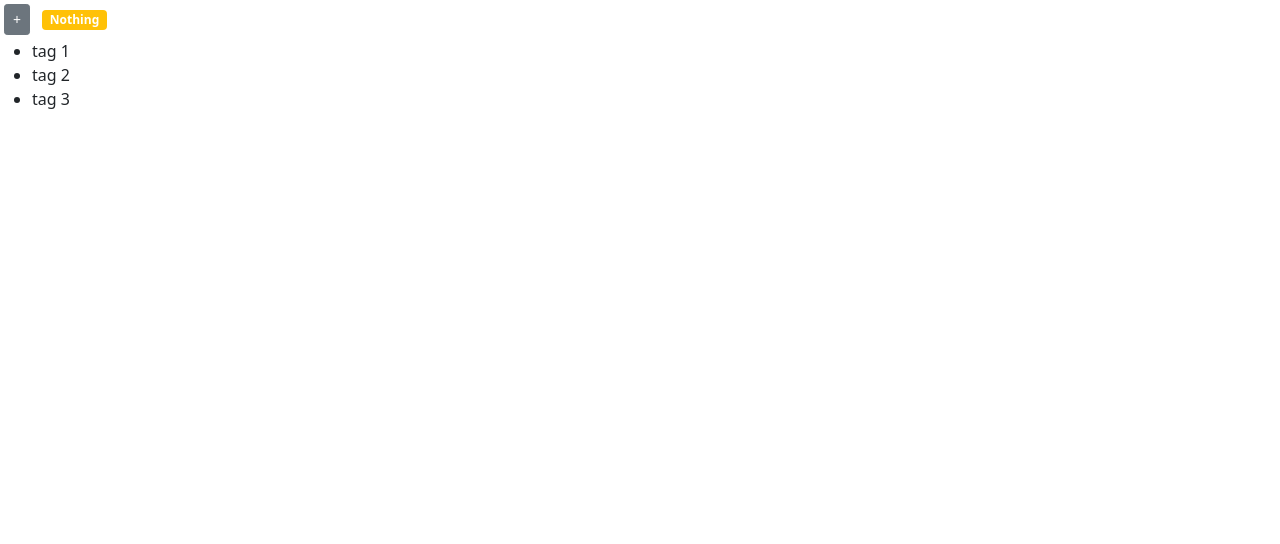
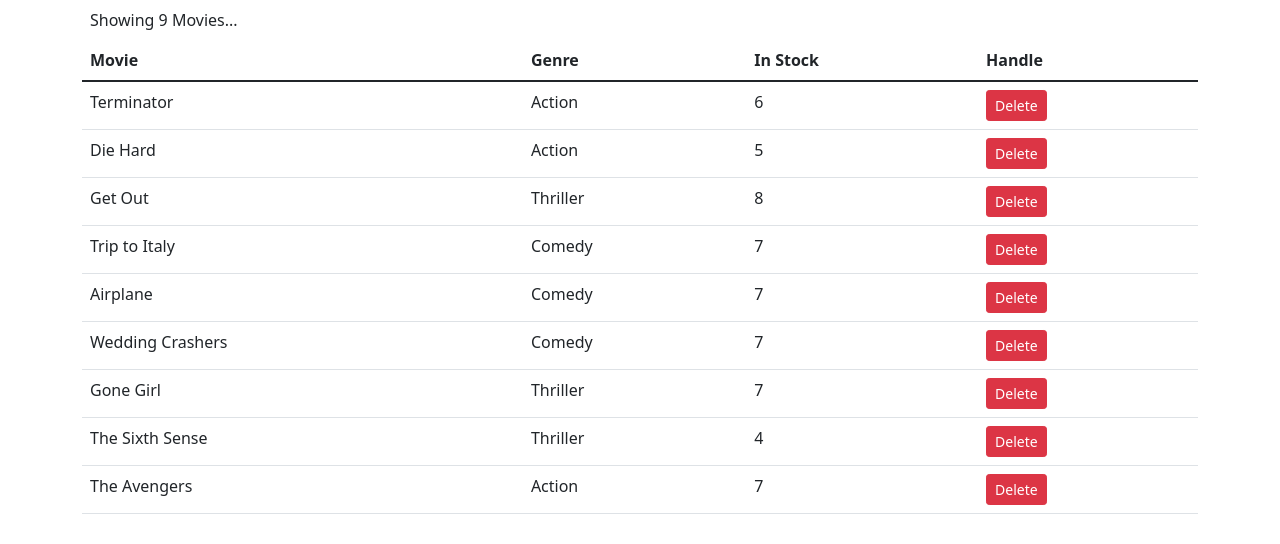
Before and after one commit to anasabufarraj/hello_react, a React (Create React App) app: page / in a window 1280 px wide. Shown: the top 544 px of the page. Built offline with nearby package versions, Linux system fonts and the light colour scheme.

Commit message:
My solution to exercise 37

```diff
--- /dev/null
+++ b/src/components/movies.jsx
@@ -0,0 +1,62 @@
+import React, { Component } from 'react';
+import { getMovies, deleteMovie } from '../services/fakeMovieService';
+
+class Movies extends Component {
+  state = {
+    movies: getMovies(),
+  };
+
+  render() {
+    return (
+      <div className="container">
+        <p className="m-2 my-2">{this.emptyState()}...</p>
+        <table className="table table-hover">
+          <thead>
+            <tr>
+              <th scope="col">Movie</th>
+              <th scope="col">Genre</th>
+              <th scope="col">In Stock</th>
+              <th scope="col">Handle</th>
+            </tr>
+          </thead>
+          <tbody>
+            {this.state.movies.map((movie) => (
+              <tr key={this.randomId()}>
+                <td key={this.randomId()}>{movie.title}</td>
+                <td key={this.randomId()}>{movie.genre.name}</td>
+                <td key={this.randomId()}>{movie.numberInStock}</td>
+                <td key={this.randomId()}>
+                  <button
+                    onClick={() => this.updateTable(movie._id)}
+                    className="btn btn-danger btn-sm"
+                  >
+                    Delete
+                  </button>
+                </td>
+              </tr>
+            ))}
+          </tbody>
+        </table>
+      </div>
+    );
+  }
+
+  emptyState() {
+    if (this.state.movies.length === 0) {
+      return `You've no movies to show`;
+    }
+    return this.state.movies.length > 1
+      ? `Showing ${this.state.movies.length} Movies`
+      : `Showing ${this.state.movies.length} Movie`;
+  }
+
+  updateTable(id) {
+    this.setState(deleteMovie(id));
+  }
+
+  randomId() {
+    return Math.random();
+  }
+}
+
+export default Movies;
--- a/src/index.js
+++ b/src/index.js
@@ -1,11 +1,15 @@
 import React from 'react';
 import ReactDOM from 'react-dom';
-import './index.css';
-// import App from './App';
-import reportWebVitals from './reportWebVitals';
 import 'bootstrap/dist/css/bootstrap.css';
 import 'font-awesome/css/font-awesome.css';
-import Counter from './components/counter';
+import Movies from './components/movies';
+import reportWebVitals from './reportWebVitals';
 
-ReactDOM.render(<Counter />, document.getElementById('root'));
+ReactDOM.render(
+  <React.StrictMode>
+    <Movies />
+  </React.StrictMode>,
+  document.getElementById('root')
+);
+
 reportWebVitals();
--- /dev/null
+++ b/src/services/fakeGenreService.js
@@ -0,0 +1,9 @@
+export const genres = [
+  { _id: "5b21ca3eeb7f6fbccd471818", name: "Action" },
+  { _id: "5b21ca3eeb7f6fbccd471814", name: "Comedy" },
+  { _id: "5b21ca3eeb7f6fbccd471820", name: "Thriller" }
+];
+
+export function getGenres() {
+  return genres.filter(g => g);
+}
--- /dev/null
+++ b/src/services/fakeMovieService.js
@@ -0,0 +1,97 @@
+import * as genresAPI from './fakeGenreService';
+
+const movies = [
+  {
+    _id: '5b21ca3eeb7f6fbccd471815',
+    title: 'Terminator',
+    genre: { _id: '5b21ca3eeb7f6fbccd471818', name: 'Action' },
+    numberInStock: 6,
+    dailyRentalRate: 2.5,
+    publishDate: '2018-01-03T19:04:28.809Z',
+  },
+  {
+    _id: '5b21ca3eeb7f6fbccd471816',
+    title: 'Die Hard',
+    genre: { _id: '5b21ca3eeb7f6fbccd471818', name: 'Action' },
+    numberInStock: 5,
+    dailyRentalRate: 2.5,
+  },
+  {
+    _id: '5b21ca3eeb7f6fbccd471817',
+    title: 'Get Out',
+    genre: { _id: '5b21ca3eeb7f6fbccd471820', name: 'Thriller' },
+    numberInStock: 8,
+    dailyRentalRate: 3.5,
+  },
+  {
+    _id: '5b21ca3eeb7f6fbccd471819',
+    title: 'Trip to Italy',
+    genre: { _id: '5b21ca3eeb7f6fbccd471814', name: 'Comedy' },
+    numberInStock: 7,
+    dailyRentalRate: 3.5,
+  },
+  {
+    _id: '5b21ca3eeb7f6fbccd47181a',
+    title: 'Airplane',
+    genre: { _id: '5b21ca3eeb7f6fbccd471814', name: 'Comedy' },
+    numberInStock: 7,
+    dailyRentalRate: 3.5,
+  },
+  {
+    _id: '5b21ca3eeb7f6fbccd47181b',
+    title: 'Wedding Crashers',
+    genre: { _id: '5b21ca3eeb7f6fbccd471814', name: 'Comedy' },
+    numberInStock: 7,
+    dailyRentalRate: 3.5,
+  },
+  {
+    _id: '5b21ca3eeb7f6fbccd47181e',
+    title: 'Gone Girl',
+    genre: { _id: '5b21ca3eeb7f6fbccd471820', name: 'Thriller' },
+    numberInStock: 7,
+    dailyRentalRate: 4.5,
+  },
+  {
+    _id: '5b21ca3eeb7f6fbccd47181f',
+    title: 'The Sixth Sense',
+    genre: { _id: '5b21ca3eeb7f6fbccd471820', name: 'Thriller' },
+    numberInStock: 4,
+    dailyRentalRate: 3.5,
+  },
+  {
+    _id: '5b21ca3eeb7f6fbccd471821',
+    title: 'The Avengers',
+    genre: { _id: '5b21ca3eeb7f6fbccd471818', name: 'Action' },
+    numberInStock: 7,
+    dailyRentalRate: 3.5,
+  },
+];
+
+export function getMovies() {
+  return movies;
+}
+
+export function getMovie(id) {
+  return movies.find((m) => m._id === id);
+}
+
+export function saveMovie(movie) {
+  let movieInDb = movies.find((m) => m._id === movie._id) || {};
+  movieInDb.name = movie.name;
+  movieInDb.genre = genresAPI.genres.find((g) => g._id === movie.genreId);
+  movieInDb.numberInStock = movie.numberInStock;
+  movieInDb.dailyRentalRate = movie.dailyRentalRate;
+
+  if (!movieInDb._id) {
+    movieInDb._id = Date.now();
+    movies.push(movieInDb);
+  }
+
+  return movieInDb;
+}
+
+export function deleteMovie(id) {
+  let movieInDb = movies.find((m) => m._id === id);
+  movies.splice(movies.indexOf(movieInDb), 1);
+  return movieInDb;
+}
```
